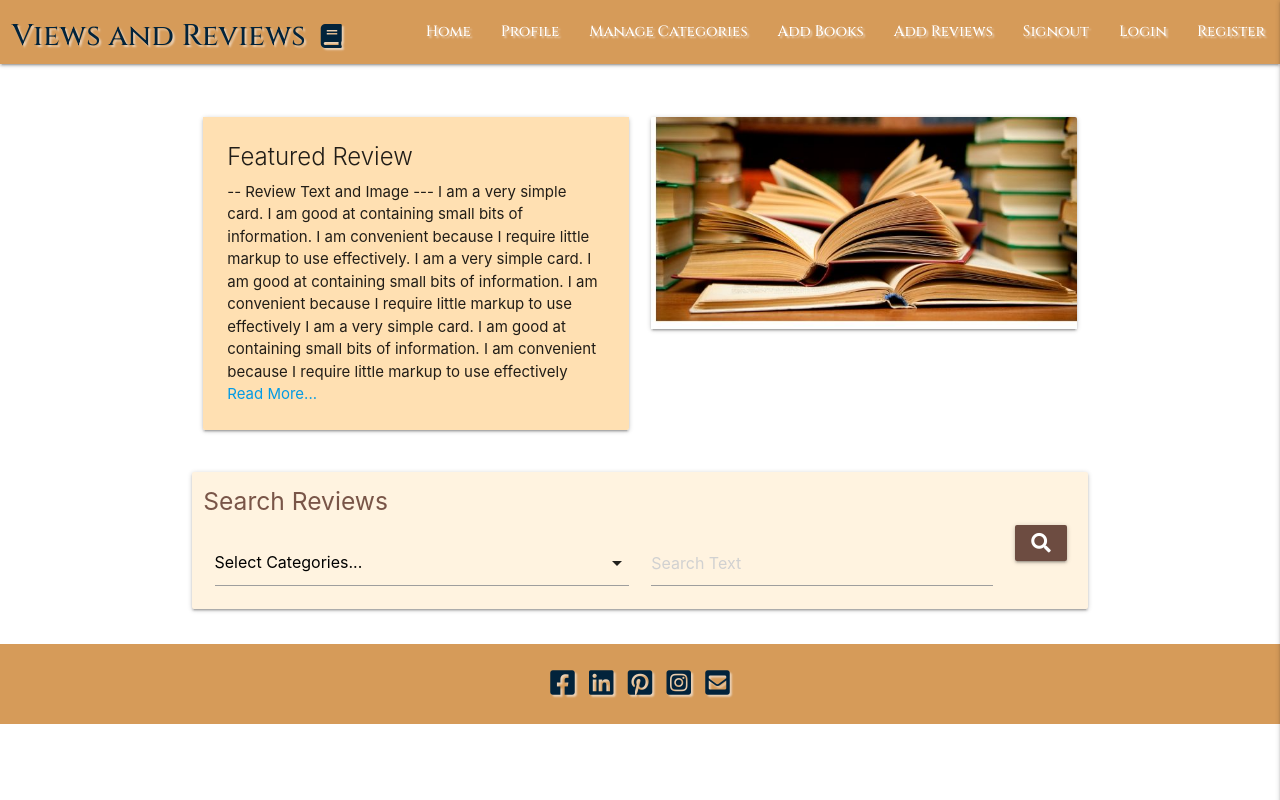
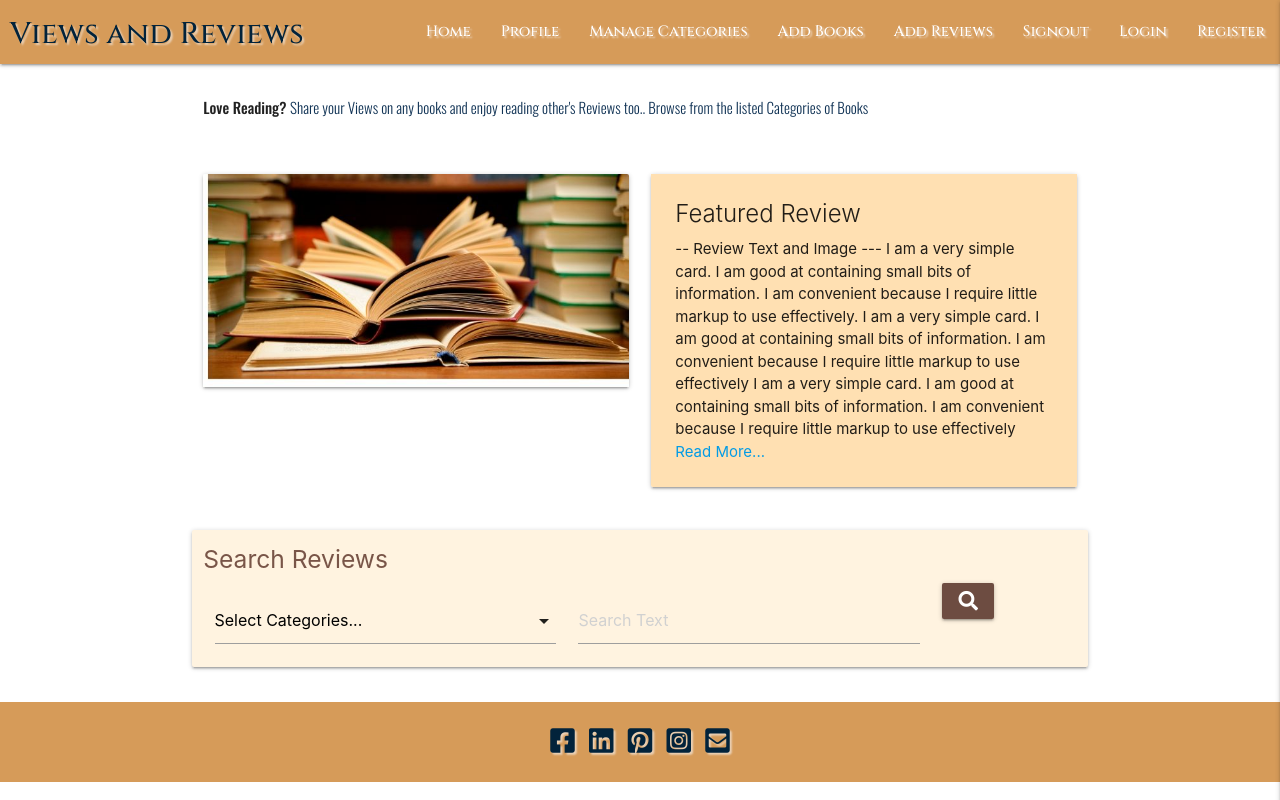
Before and after one commit to Anindita123-code/Milestone3_Data_Centric, a Flask app: page / in a window 1280 px wide. Run offline with Flask 2, Linux system fonts and the light colour scheme; data that the repository does not hold is empty; some libraries are stand-ins or nearby versions.

Commit message:
Homepage media compliance

```diff
--- a/app.py
+++ b/app.py
@@ -18,9 +18,10 @@ mongo = PyMongo(app)
 
 
 @app.route("/")
-@app.route("/home")
+@app.route("/home",)
 def home():
-    return render_template("home.html")
+    categories = mongo.db.categories.find()
+    return render_template("home.html", categories=categories)
 
 
 @app.route("/get_categories")
--- a/static/css/style.css
+++ b/static/css/style.css
@@ -1,8 +1,23 @@
 @import url('https://fonts.googleapis.com/css2?family=Cinzel:wght@500&display=swap');
-
+@import url('https://fonts.googleapis.com/css2?family=Oswald:wght@500;300&display=swap');
 
 nav {
     color: #02233B;;
+}
+
+.tagline{
+    font-family: "Oswald", sans-serif;
+    size: 20px;
+    font-weight: 300;
+    color: #123456;
+    line-height: 40px;
+}
+
+.tagline-emphasis {
+    font-family: "Oswald", sans-serif;
+    font-weight: 500;
+    size: 20px;
+    line-height: 40px;
 }
 
 nav .brand-logo {
@@ -10,8 +25,8 @@ nav .brand-logo {
     font-family: "Cinzel";
     color: #02233B;
     display: inline-block;
-    font-size: 30px;
-    padding: 4px;
+    font-size: 20px;
+    padding: 2px;
 }
 nav ul .text-style {
     font-family: "Cinzel";
@@ -60,3 +75,13 @@ footer a i:hover{
 h5{
     color: #795548 ;
 }
+
+
+@media only screen and (min-width: 601px)
+{
+    nav .brand-logo
+    {
+        font-size: 30px;
+        padding: 2px;
+    }
+}
--- a/templates/base.html
+++ b/templates/base.html
@@ -18,7 +18,7 @@
         <!-- Top Navbar -->
         <nav class="nav-style">
             <div class="nav-wrapper">
-            <a href="#!" class="brand-logo text-shadow">&nbsp;Views and Reviews<i class="fas fa-book right"></i> </a>
+            <a href="#!" class="brand-logo text-shadow">&nbsp;Views and Reviews</a>
             <a href="#" data-target="mobile-demo" class="sidenav-trigger right"><i class="fas fa-bars"></i></a>
             <ul class="right hide-on-med-and-down text-shadow text-style">
                 <li><a href="">Home</a></li>
--- a/templates/home.html
+++ b/templates/home.html
@@ -1,9 +1,30 @@
 {% extends "base.html" %}
     {% block content %}
-    <br><br>
+    <br>
         <div class="container">
-           <div class="row">
-                <div class="col s6 m6">
+            <div class="row">
+                <div class="col s12 m12, l12">
+                    <span class="tagline-emphasis">Love Reading? </span> <span class="tagline">Share your Views on any books and enjoy reading other's Reviews too.. Browse from the listed Categories of Books</span>
+                    <div class="row l8 m8 s12">
+                    {% for category in categories %}
+                        <a class="btn-small deep-orange darken-4">{{ category.category_name }}</a>
+                    {% endfor %}
+                    </div>
+                </div>
+            </div>
+            <div class="row">
+                <div class="col s12 m12 l6">
+
+                    <div class="card">
+                    <div class="card-image">
+                        <!-- section for image -->
+                        <img id="hero-image" src="static/images/Book_Hero.jpg" alt="Site image for Book Review">
+                    </div>
+                    </div>
+
+
+                </div>
+                <div class="col s12 m12 l6">
                     <div class="card">
                         <div class="card-content  orange lighten-4">
                         <span class="card-title">Featured Review</span>
@@ -17,15 +38,6 @@
                         </p>
                         <span> <a href="">Read More...</a></span>
                         </div>
-
-                    </div>
-                </div>
-                <div class="col s6">
-                    <div class="card">
-                    <div class="card-image">
-                        <!-- section for image -->
-                        <img id="hero-image" src="static/images/Book_Hero.jpg" alt="Site image for Book Review">
-                    </div>
                     </div>
                 </div>
             </div>
@@ -33,7 +45,7 @@
                 <div class="col s12 card-panel orange lighten-5">
 
                     <h5>Search Reviews</h5>
-                    <div class="input-field col s6">
+                    <div class="input-field col s5">
                         <select>
                             <option value="" disabled selected>Select Categories...</option>
                             <option value="1">Option 1</option>
@@ -44,7 +56,7 @@
                     <div class="input-field col s5">
                         <input placeholder="Search Text" id="Search" name="search" type="text" class="validate">
                     </div>
-                    <div class="col s1">
+                    <div class="col s2">
 
                         <button class="btn brown darken-1" type="submit" name="action">
                             <i class="fas fa-search"></i>
@@ -56,7 +68,5 @@
             </div>
         </div>
 
-        {% for category in categories %}
-            {{ category.category_name }}<br>
-        {% endfor %}
+
     {% endblock %}
```
